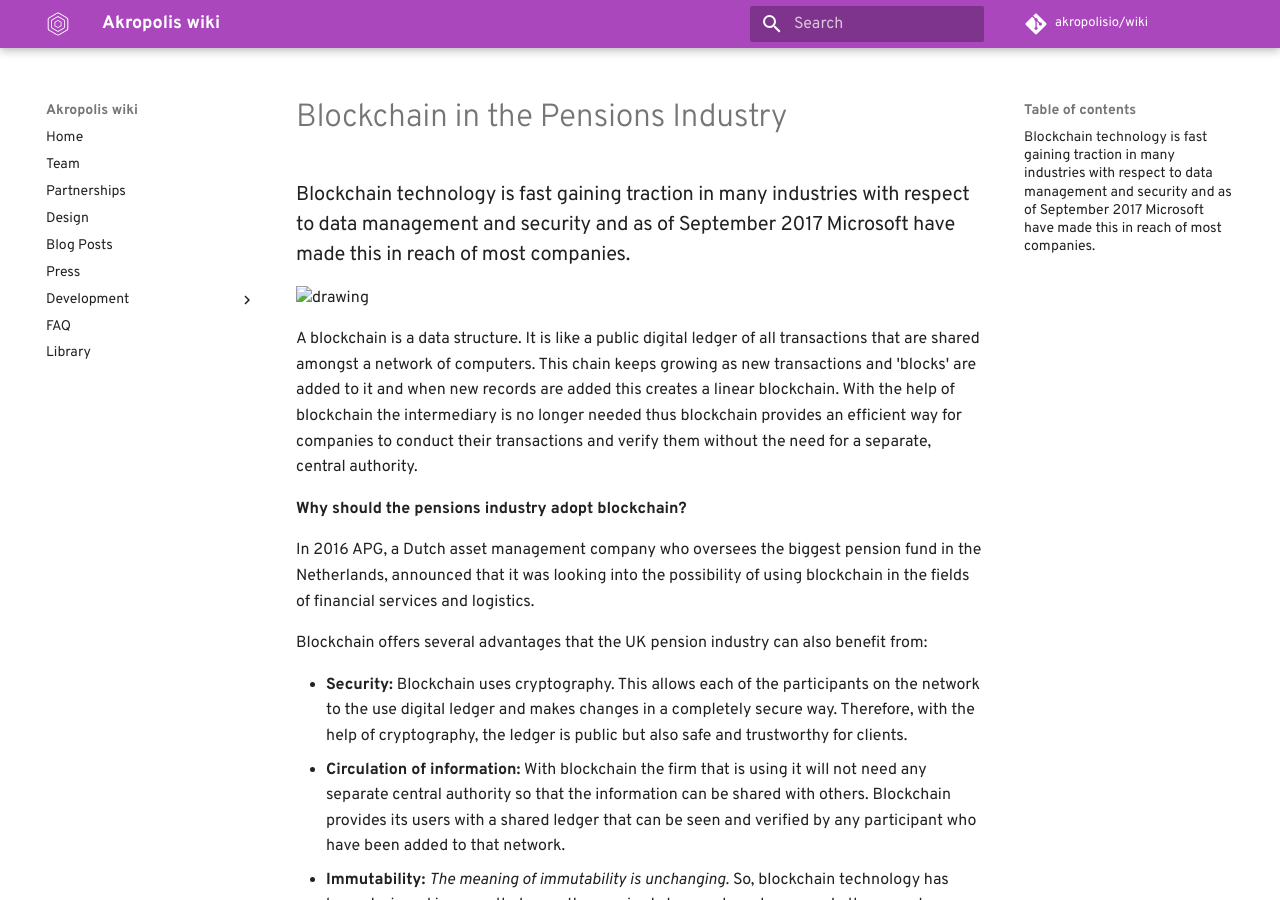
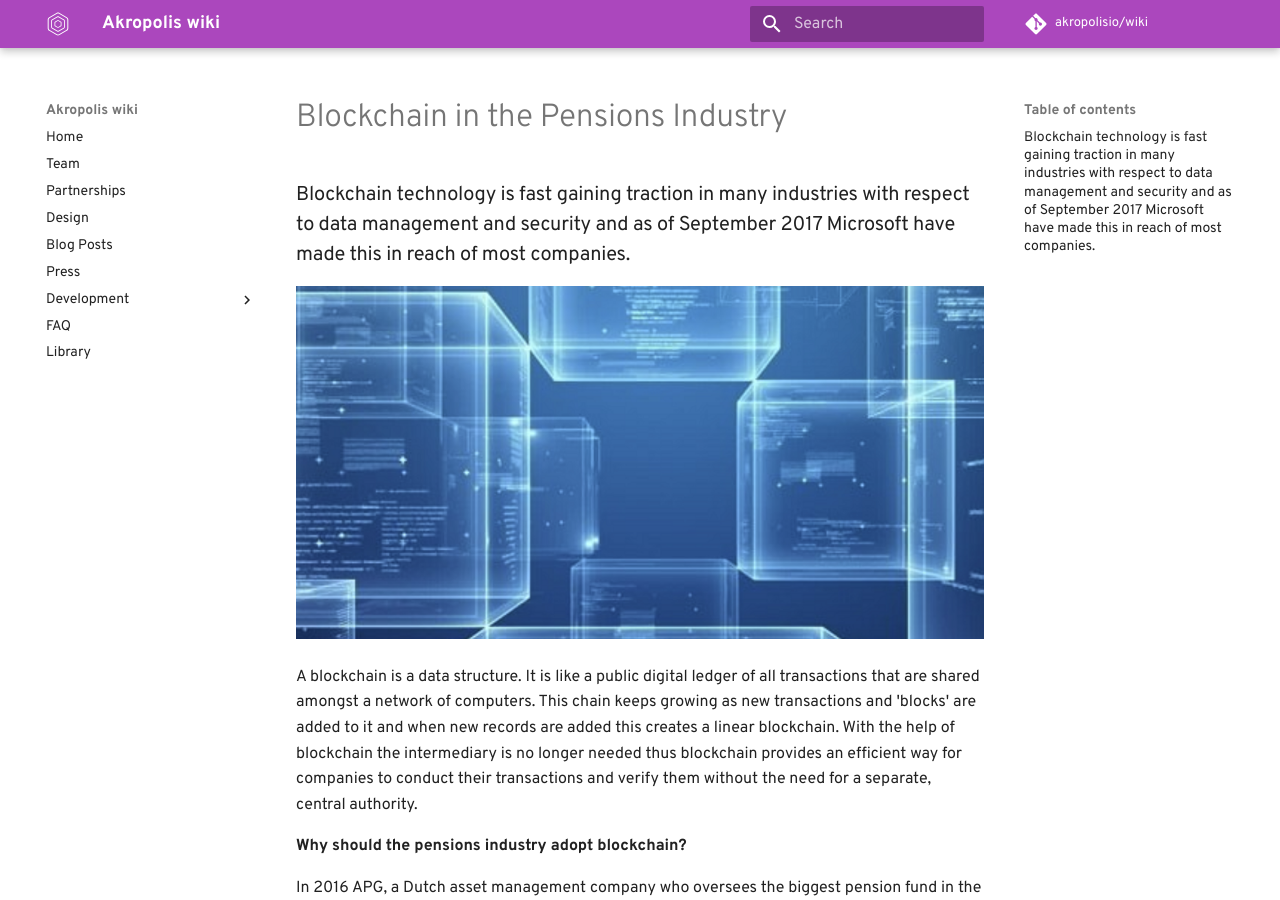
Before and after one commit to kaonone/wiki, an MkDocs documentation site: the page built from docs/library/2017 Blockchain In The Pension Industry.md, in a window 1280 px wide and 900 px high. Built offline with MkDocs 1.6.1 and Material for MkDocs 9.7.7, drawn with Linux system fonts in a browser that asks for light colours; some web fonts are replaced; comment, search, counter and statistics services are not loaded; old or Windows-style settings are respelled for this version of MkDocs.

Commit message:
Update 2017 Blockchain In The Pension Industry.md

```diff
--- a/docs/library/2017 Blockchain In The Pension Industry.md
+++ b/docs/library/2017 Blockchain In The Pension Industry.md
@@ -2,7 +2,7 @@
 
 ### Blockchain technology is fast gaining traction in many industries with respect to data management and security and as of September 2017 Microsoft have made this in reach of most companies.
 
-<img src="../images/library-img/blockch%20in%20pen%20ind/1.png" width="100%" alt="drawing" />
+<img src="/images/library-img/blockch%20in%20pen%20ind/1.png" width="100%" alt="drawing" />
 
 A blockchain is a data structure. It is like a public digital ledger of all transactions that are shared amongst a network of computers. This chain keeps growing as new transactions and &#39;blocks&#39; are added to it and when new records are added this creates a linear blockchain. With the help of blockchain the intermediary is no longer needed thus blockchain provides an efficient way for companies to conduct their transactions and verify them without the need for a separate, central authority.
 
```
